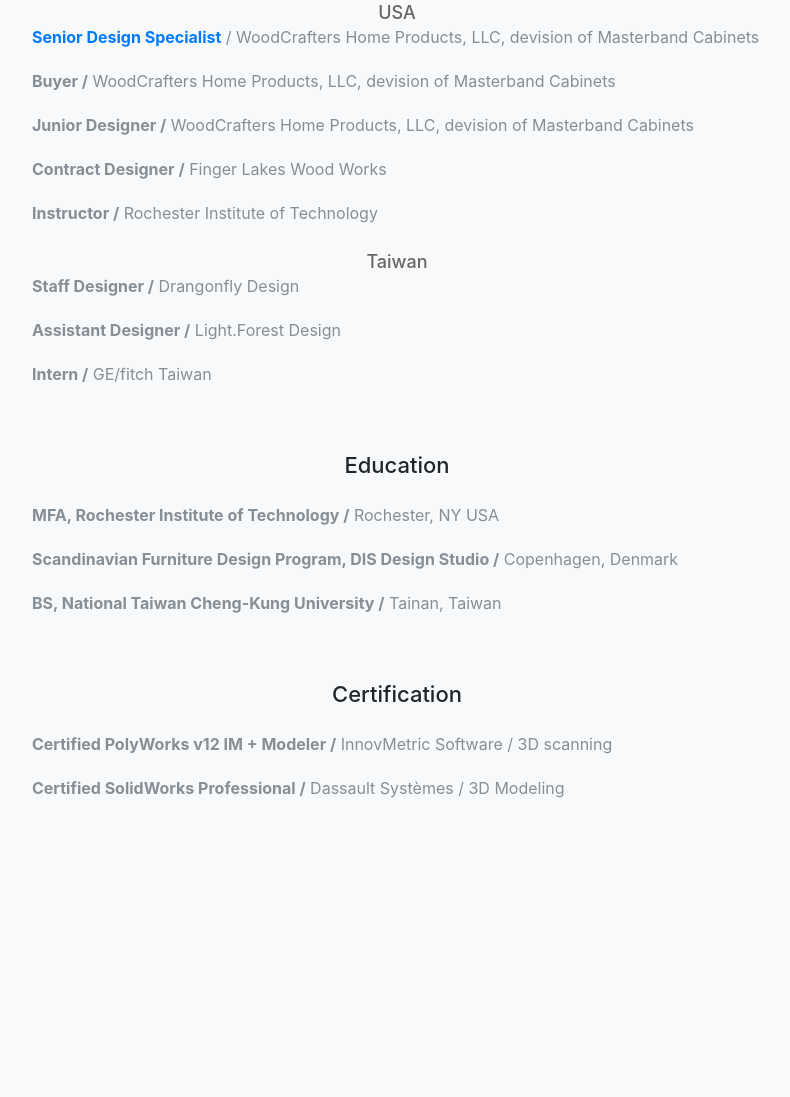
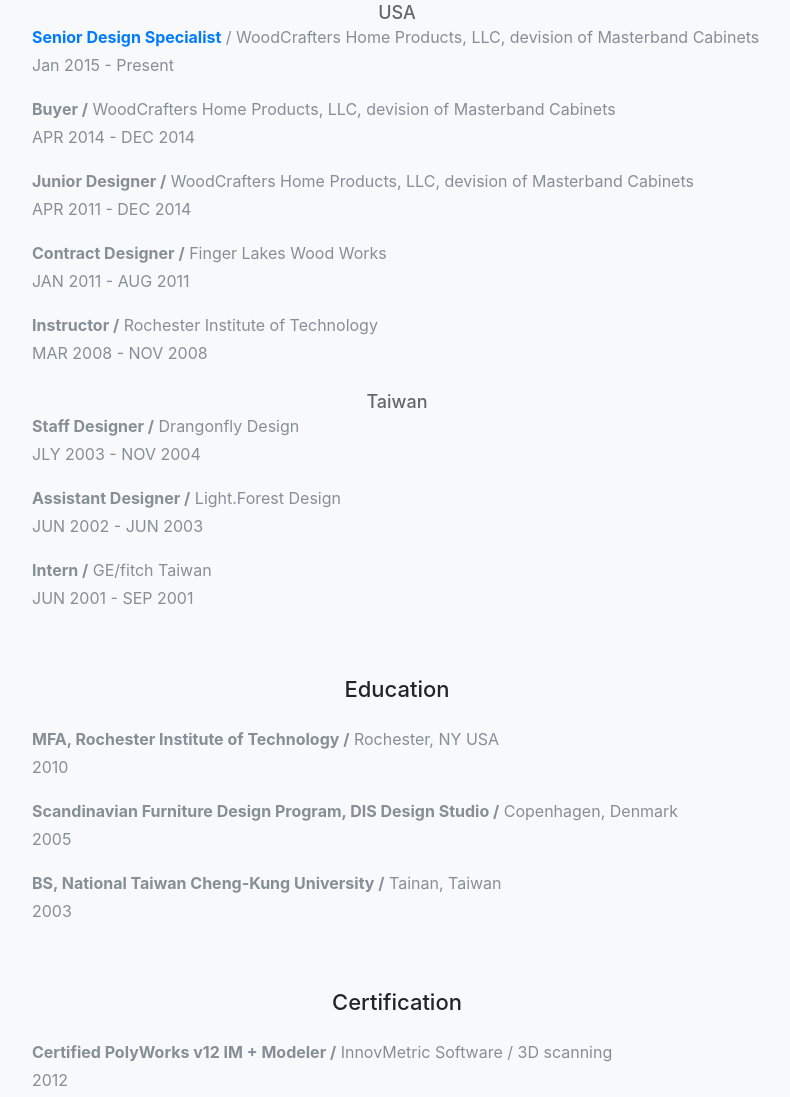
Before and after one commit to YLT-Design/YLT-Design, a website with bundled scripts: page index.html in a window 1280 px wide. Shown: the part 1512-2609 px from the top of the page, without its empty margins (243-1033 px from the left). Built offline with nearby package versions, Linux system fonts and the light colour scheme.

Commit message:
add year

```diff
--- a/index.html
+++ b/index.html
@@ -101,26 +101,39 @@
             <div class="team-member">
               <h4>Experience</h4>
               <h5>USA</h5>
-              <p class="text-muted" align="left"><span class="text-primary"><b>Senior Design Specialist</b></span> / WoodCrafters Home Products, LLC, devision of Masterband Cabinets</p>
-              <p class="text-muted" align="left"><b>Buyer /</b> WoodCrafters Home Products, LLC, devision of Masterband Cabinets</p>
-              <p class="text-muted" align="left"><b>Junior Designer /</b> WoodCrafters Home Products, LLC, devision of Masterband Cabinets</p>
-              <p class="text-muted" align="left"><b>Contract Designer /</b> Finger Lakes Wood Works</p>
-              <p class="text-muted" align="left"><b>Instructor /</b> Rochester Institute of Technology</p>
+              <p class="text-muted" align="left"><span class="text-primary"><b>Senior Design Specialist</b></span> / WoodCrafters Home Products, LLC, devision of Masterband Cabinets
+                <BR>Jan 2015 - Present</p>
+              <p class="text-muted" align="left"><b>Buyer /</b> WoodCrafters Home Products, LLC, devision of Masterband Cabinets
+                <BR>APR 2014 - DEC 2014</p>
+              <p class="text-muted" align="left"><b>Junior Designer /</b> WoodCrafters Home Products, LLC, devision of Masterband Cabinets
+                <BR>APR 2011 - DEC 2014</P>
+              <p class="text-muted" align="left"><b>Contract Designer /</b> Finger Lakes Wood Works
+                <BR>JAN 2011 - AUG 2011</P>
+              <p class="text-muted" align="left"><b>Instructor /</b> Rochester Institute of Technology
+                <BR>MAR 2008 - NOV 2008</p>
               <h5>Taiwan</h5>
-              <p class="text-muted" align="left"><b>Staff Designer /</b> Drangonfly Design</p>
-              <p class="text-muted" align="left"><b>Assistant Designer /</b> Light.Forest Design</p>
-              <p class="text-muted" align="left"><b>Intern /</b> GE/fitch Taiwan</p>
+              <p class="text-muted" align="left"><b>Staff Designer /</b> Drangonfly Design
+                <BR>JLY 2003 - NOV 2004</P>
+              <p class="text-muted" align="left"><b>Assistant Designer /</b> Light.Forest Design
+                <BR>JUN 2002 - JUN 2003</p>
+              <p class="text-muted" align="left"><b>Intern /</b> GE/fitch Taiwan
+                <BR>JUN 2001 - SEP 2001</p>
               <BR>
               <h4>Education</h4>
               <BR>
-              <p class="text-muted" align="left"><b>MFA, Rochester Institute of Technology /</b> Rochester, NY USA</p>
-              <p class="text-muted" align="left"><b>Scandinavian Furniture Design Program, DIS Design Studio /</b> Copenhagen, Denmark</p>
-              <p class="text-muted" align="left"><b>BS, National Taiwan Cheng-Kung University /</b> Tainan, Taiwan </p>
+              <p class="text-muted" align="left"><b>MFA, Rochester Institute of Technology /</b> Rochester, NY USA
+                <BR>2010</p>
+              <p class="text-muted" align="left"><b>Scandinavian Furniture Design Program, DIS Design Studio /</b> Copenhagen, Denmark
+                <BR>2005</p>
+              <p class="text-muted" align="left"><b>BS, National Taiwan Cheng-Kung University /</b> Tainan, Taiwan
+                <BR>2003</p>
               <BR>
               <h4>Certification</h4>
               <BR>
-              <p class="text-muted" align="left"><b>Certified PolyWorks v12 IM + Modeler /</b> InnovMetric Software / 3D scanning</p>
-              <p class="text-muted" align="left"><b>Certified SolidWorks Professional /</b> Dassault Systèmes / 3D Modeling</p>
+              <p class="text-muted" align="left"><b>Certified PolyWorks v12 IM + Modeler /</b> InnovMetric Software / 3D scanning
+                <BR>2012</p>
+              <p class="text-muted" align="left"><b>Certified SolidWorks Professional /</b> Dassault Systèmes / 3D Modeling
+                <BR>2004</p>
             </div>
           </div>
         </div>
```
